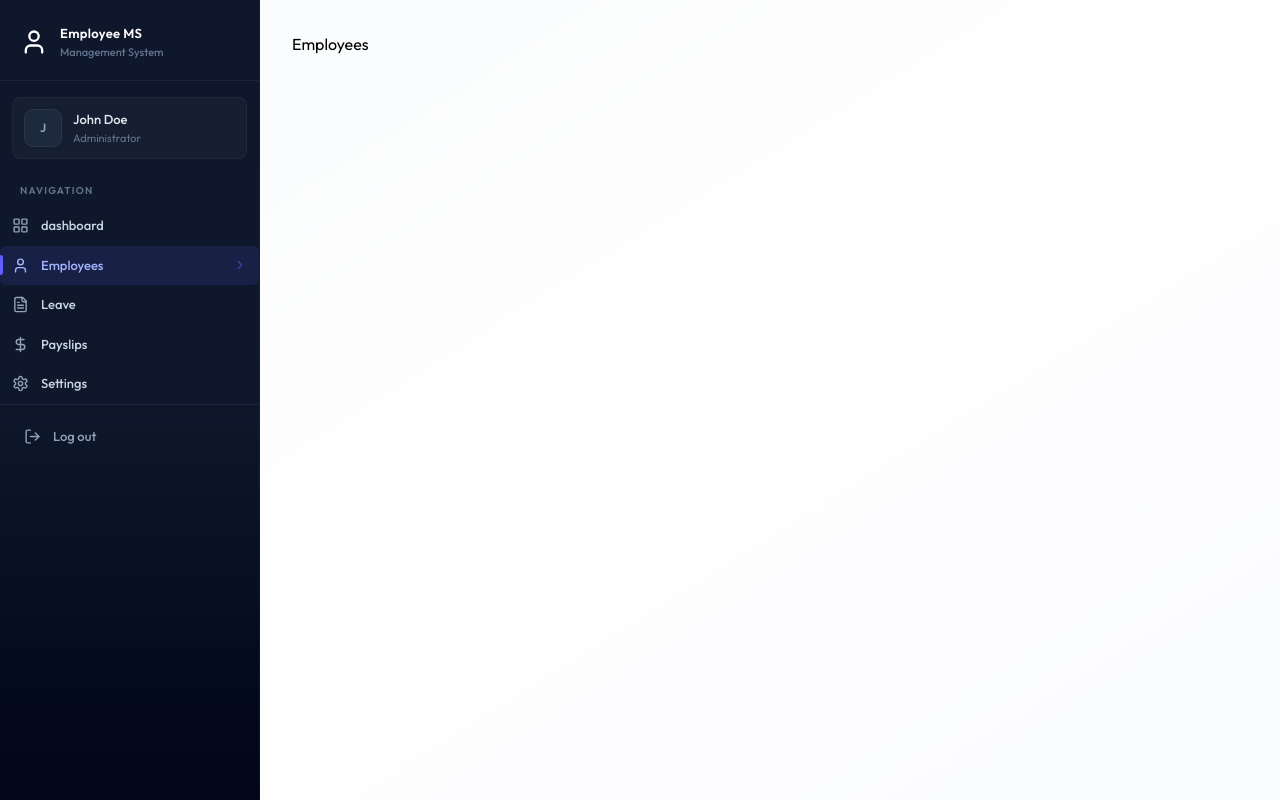
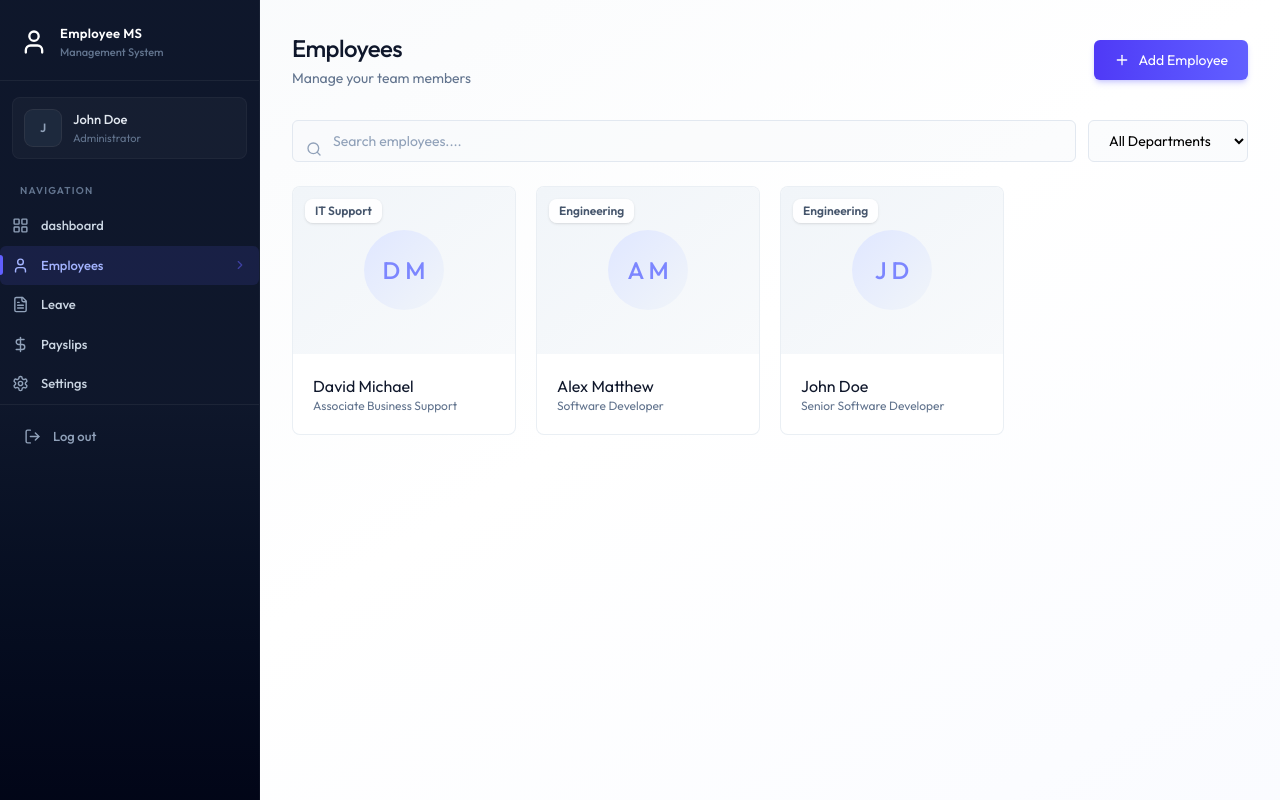
Before and after one commit to Vanshika-sketch/Full-Stack-EMS, a React (Vite) app in the folder client/: page /employees in a window 1280 px wide. Built offline with nearby package versions, Linux system fonts and the light colour scheme.

Commit message:
Add employee management UI with search, filter, edit, and modal functionality

```diff
--- /dev/null
+++ b/client/src/components/EmployeeCard.jsx
@@ -0,0 +1,47 @@
+import React from "react";
+import {PencilIcon, Trash2Icon} from 'lucide-react';
+
+const EmployeeCard = ({ employee, onDelete, onEdit }) => {
+  const handleDelete = async()=>{
+    if(!confirm("Are you sure you want to delete this employee?"))
+      return;
+  }
+  return (
+    <div className="group relative card card-hover overflow-hidden">
+      <div className="relative aspect-4/3 w-full overflow-hidden bg-linear-to-br from-slate-100 to-slate-50">
+        <div className="w-full h-full flex items-center justify-center">
+          {/*circle icons */}
+          <div className="w-20 h-20 rounded-full bg-linear-to-br from-indigo-100 to-slate-100 flex items-center justify-center">
+            <span className="text-2xl font-medium text-indigo-400">
+              {employee.firstName[0]} {employee.lastName[0]}
+            </span>
+          </div>
+        </div>
+      </div>
+      <div className="absolute top-3 left-3 flex gap-2">
+        <span className="bg-white/90 backdrop-blur-sm px-2.5 py-1 text-xs font-semibold text-slate-600 rounded-lg shadow-sm">
+        {employee.department || "Remote"}</span>
+        {employee.isDeleted && <span className="bg-red-500/60 font-medium text-white px-2.5 py-1 text-xs rounded">DELETED</span>}
+      </div>
+      {!employee.isDeleted &&(
+        <div className="absolute inset-0 bg-linear-to-t from-indigo-700/20 via-transparent to-transparent opacity-0 group-hover:opacity-100 transition-opacity flex items-end justify-center pb-6 gap-3">
+          <button onClick={()=>onEdit(employee)} className="p-2.5 bg-white/90 backdrop-blur-sm text-slate-700 hover:text-indigo-600 rounded-xl shadow-lg transition-all hover:scale-105">
+            <PencilIcon className="w-4 h-4"/>
+          </button>
+          <button onClick={handleDelete}className="p-2.5 bg-white/90 backdrop-blur-sm text-slate-700 hover:text-rose-600 rounded-xl shadow-lg transition-all hover:scale-105 disabled:opacity-50">
+            <Trash2Icon className="w-4 h-4"/>
+          </button>
+        </div>
+      )}
+
+      <div className="p-5">
+        <h3 className="text-slate-900">
+          {employee.firstName} {employee.lastName}
+        </h3>
+        <p className="text-xs text-slate-500">{employee.position}</p>
+      </div>
+    </div>
+  );
+};
+
+export default EmployeeCard;
--- a/client/src/pages/Employees.jsx
+++ b/client/src/pages/Employees.jsx
@@ -1,8 +1,166 @@
+import { useState, useCallback, useEffect } from "react";
+import { dummyEmployeeData, DEPARTMENTS } from "../assets/assets";
+import { Plus, Search, X } from "lucide-react";
+import EmployeeCard from "../components/EmployeeCard";
 
 const Employees = () => {
+  const [employees, setEmployees] = useState([]);
+  const [loading, setLoading] = useState([true]);
+  const [search, setSearch] = useState("");
+  const [selectedDept, setSelectedDept] = useState("");
+  const [editEmployee, setEditEmployee] = useState(null);
+  const [showCreateModal, setShowCreateModal] = useState(false);
+
+  const fetchEmployees = useCallback(async () => {
+    setLoading(true);
+    setEmployees(
+      dummyEmployeeData.filter((emp) =>
+        selectedDept ? emp.department === selectedDept : emp,
+      ),
+    );
+    setTimeout(() => {
+      setLoading(false);
+    }, 1000);
+  }, []);
+
+  useEffect(() => {
+    fetchEmployees();
+  }, []);
+
+  const filtered = employees.filter((emp) =>
+    `${emp.firstName} ${emp.lastName} ${emp.position}`
+      .toLowerCase()
+      .includes(search.toLowerCase()),
+  );
   return (
-    <div>Employees</div>
-  )
-}
+    <div className="animate-fade-in">
+      {/*---------header-------- */}
+      <div className="flex flex-col sm:flex-row justify-between items-start sm:items-center gap-4 mb-8">
+        <div>
+          <h1 className="page-title"> Employees</h1>
+          <p className="page-subtitle"> Manage your team members</p>
+        </div>
+        <button
+          onClick={() => setShowCreateModal(true)}
+          className="btn-primary flex items-center gap-2 w-full sm:w-auto justify-center"
+        >
+          <Plus size={16} /> Add Employee
+        </button>
+      </div>
+      {/*---------search bar-------- */}
+      <div className="flex flex-col sm:flex-row gap-3 mb-6">
+        <div className="relative flex-1">
+          <Search className="absolute left-3.5 top-1/2 transform-translate-y-1/2 text-slate-400 w-4 h-4" />
+          <input
+            placeholder="Search employees...."
+            className="w-full pl-10!"
+            onChange={(e) => setSearch(e.target.value)}
+            value={search}
+          />
+        </div>
+        <select
+          value={selectedDept}
+          onChange={(e) => setSelectedDept(e.target.value)}
+          className="max-w-40"
+        >
+          <option>All Departments</option>
+          {DEPARTMENTS.map((deptName) => (
+            <option key={deptName} value={deptName}>
+              {deptName}
+            </option>
+          ))}
+        </select>
+      </div>
 
-export default Employees
+      {/*-------employee cards-------- */}
+      {loading ? (
+        <div className="flex justify-center p-12">
+          <div className="animate-spin h-8 w-8 border-2 border-indigo-600 border-t-transparent rounded-full" />
+        </div>
+      ) : (
+        <div className="grid grid-cols-1 sm:grid-cols-2 lg:grid-cols-3 xl:grid-cols-4 gap-4 sm:gap-5">
+          {filtered.length === 0 ? (
+            <p className="cols-span-full text-center py-16 text-slate-400 bg-white rounded-2xl border border-dashed border-slate-200">
+              No Employees Found
+            </p>
+          ) : (
+            filtered.map((emp) => (
+              <EmployeeCard
+                key={emp.id}
+                employee={emp}
+                onDelete={fetchEmployees}
+                onEdit={(e) => setEditEmployee(e)}
+              />
+            ))
+          )}
+        </div>
+      )}
+      {/*Create Employee Modal */}
+      {showCreateModal && (
+        <div
+          className="fixed bg-black/40 backdrop-blur-sm inset-0 z-50 flex items-start justify-center p-4 overflow-y-auto"
+          onClick={() => setShowCreateModal(false)}
+        >
+          <div className="fixed inset-0" />
+          <div
+            className="relative bg-white rounded-2xl shadow-2xl w-full max-w-3xl my-8 animate-fade-in"
+            onClick={(e) => e.stopPropagation()}
+          >
+            <div className="flex items-center justify-between p-6 pb-0">
+              <div>
+                <h2 className="text-lg font-semibold text-slate-900">
+                  Add New Employee
+                </h2>
+                <p className="text-sm text-slate-500 mt-0.5">
+                  Create a user account and employee profile
+                </p>
+              </div>
+              <button
+                onClick={() => setShowCreateModal(false)}
+                className="p-2 rounded-lg hover:bg-slate-100 transition-colors text-slate-400 hover:text-slate-600"
+              >
+                <X className="w-5 h-5" />
+              </button>
+            </div>
+            <div className="p-6">form</div>
+          </div>
+        </div>
+      )}
+
+      {/*Edit Employee Modal */}
+      {editEmployee && (
+        <div
+          className="fixed inset-0 z-50 flex items-start justify-center p-4 overflow-y-auto bg-black/40 backdrop-blur-sm"
+          onClick={() => setEditEmployee(null)}
+        >
+          <div
+            className="relative bg-white rounded-2xl shadow-2xl w-full max-w-3xl my-8 animate-fade-in"
+            onClick={(e) => e.stopPropagation()}
+          >
+            <div className="flex items-center justify-between p-6 pb-0">
+              <div>
+                <h2 className="text-lg font-semibold text-slate-900">
+                 Edit Employee
+                </h2>
+                <p className="text-sm text-slate-500 mt-0.5">
+                  Update Employee Details
+                </p>
+              </div>
+              <button
+                onClick={() => setEditEmployee(null)}
+                className="p-2 rounded-lg hover:bg-slate-100 transition-colors text-slate-400 hover:text-slate-600"
+              >
+                <X className="w-5 h-5" />
+              </button>
+            </div>
+            <div className="p-6">
+              form
+            </div>
+          </div>
+        </div>
+      )}
+    </div>
+  );
+};
+
+export default Employees;
```
